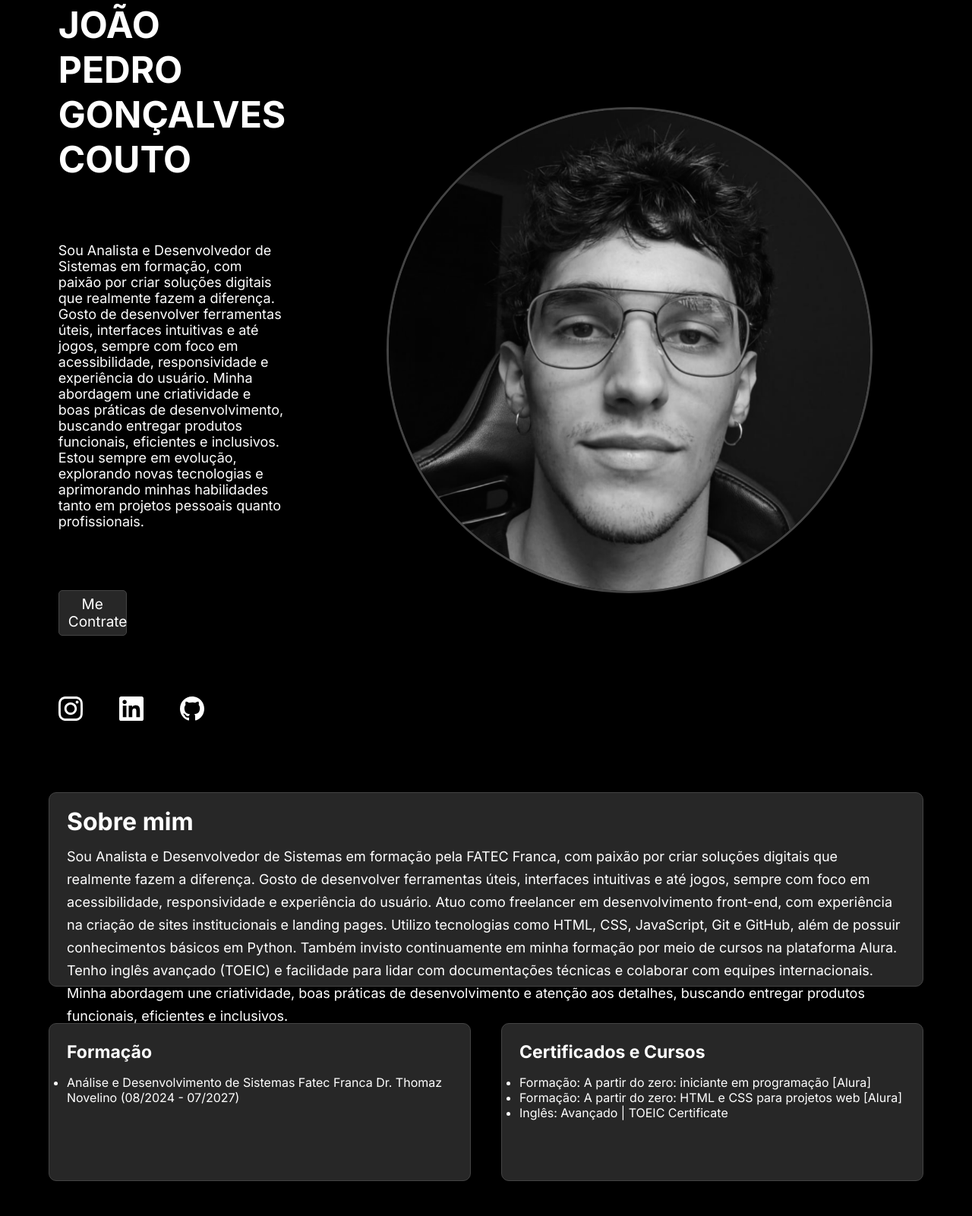
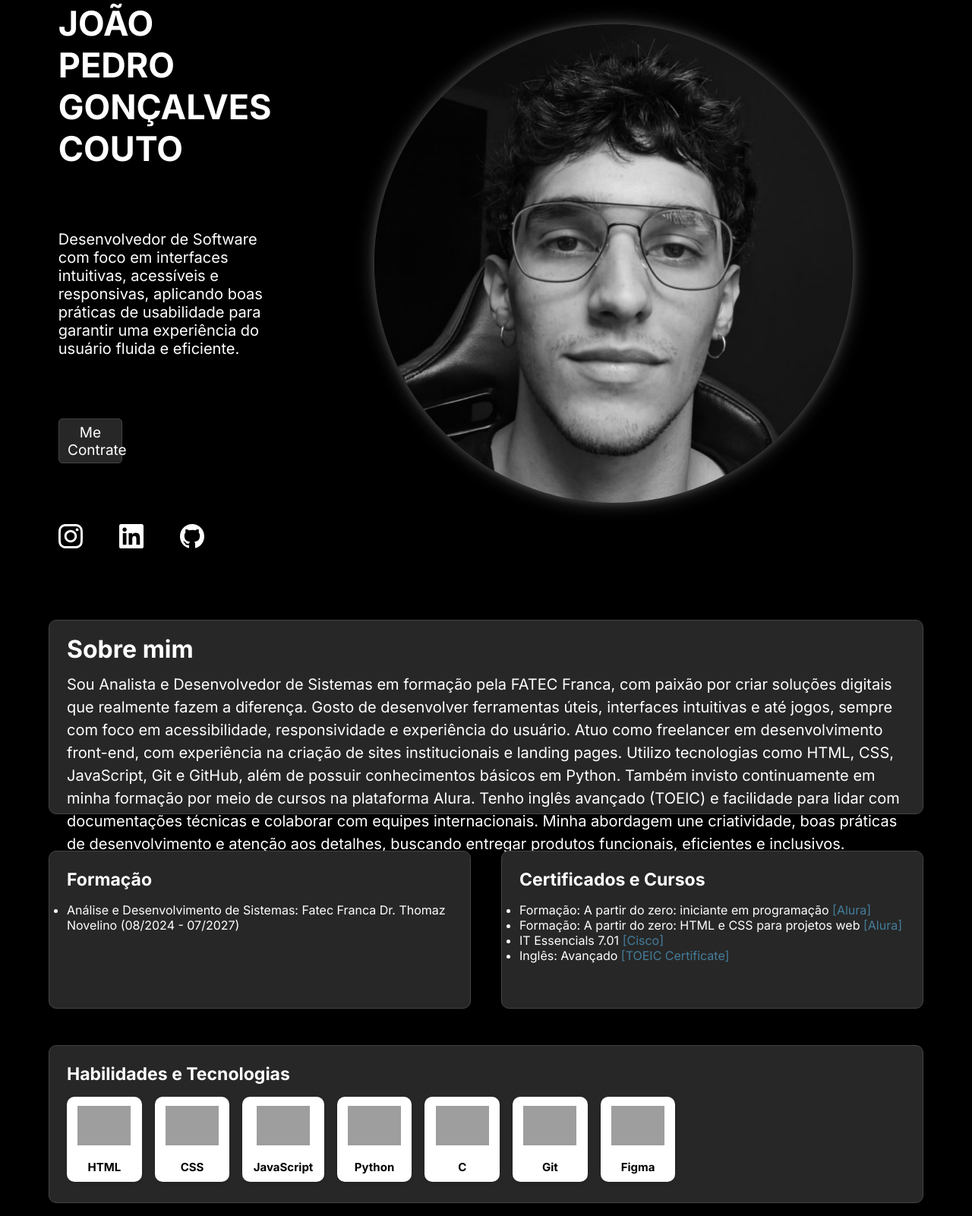
Before and after one commit to Couto-Joao/Portfolio, a plain HTML site: page index.html in a window 1280 px wide. Shown: the part 169-1770 px from the top of the page at 76% size. Drawn offline with Linux system fonts and the light colour scheme; grey boxes are pictures that could not be loaded.

Commit message:
pequenas alterações no portfolio geral

```diff
--- a/index.html
+++ b/index.html
@@ -10,23 +10,19 @@
     <header class="cabecalho">
         <a href="./assets/Currículo João Pedro G. Couto.pdf" target="_blank" class="botao-curriculo">Meu Currículo</a>
         <nav class="nav-links">
-            <a>Home</a>
-            <a>Sobre mim</a>
-            <a>Projetos</a>
-            <a>Contato</a>
+            <a class="links" href="#home">Home</a>
+            <a class="links" href="#sobre-mim">Sobre mim</a>
+            <a class="links">Projetos</a>
+            <a class="links">Contato</a>
         </nav>
     </header>
 
     <section class="container principal">
         <div class="texto-apresentacao">
             <h1 class="titulo-nome">JOÃO PEDRO GONÇALVES COUTO</h1>
-            <p class="apresentacao">Sou Analista e Desenvolvedor de Sistemas em formação,
-                com paixão por criar soluções digitais que realmente fazem a diferença.
-                Gosto de desenvolver ferramentas úteis, interfaces intuitivas e até jogos,
-                sempre com foco em acessibilidade, responsividade e experiência do usuário.
-                Minha abordagem une criatividade e boas práticas de desenvolvimento, buscando entregar
-                produtos funcionais, eficientes e inclusivos. Estou sempre em evolução, explorando novas
-                tecnologias e aprimorando minhas habilidades tanto em projetos pessoais quanto profissionais.
+            <p class="apresentacao">Desenvolvedor de Software com foco em interfaces
+                intuitivas, acessíveis e responsivas, aplicando boas práticas de usabilidade
+                para garantir uma experiência do usuário fluida e eficiente.
             </p>
             <button type="button" class="botao-contrate">Me Contrate</button>
 
@@ -48,10 +44,10 @@
         </div>
     </section>
 
-    <section class="secao-consolidada">
+    <section class="segunda-secao">
         <!-- Seção "Sobre mim" (ex-secundario) -->
         <div class="sobre-mim-container">
-            <div class="sobre-mim sobre">
+            <div class="sobre-mim sobre" id="sobre-mim">
                 <h2 class="titulo-sobre-mim">Sobre mim</h2>
                 <p class="apresentacao">
                     Sou Analista e Desenvolvedor de Sistemas em formação pela FATEC Franca,
@@ -74,16 +70,17 @@
             <div class="card sobre">
                 <h3 class="titulo">Formação</h3>
                 <ul class="lista-educacao">
-                    <li>Análise e Desenvolvimento de Sistemas Fatec Franca Dr. Thomaz Novelino (08/2024 - 07/2027)</li>
+                    <li>Análise e Desenvolvimento de Sistemas: Fatec Franca Dr. Thomaz Novelino (08/2024 - 07/2027)</li>
                 </ul>
             </div>
 
             <div class="card sobre">
                 <h4 class="titulo">Certificados e Cursos</h4>
                 <ul class="lista-educacao">
-                    <li>Formação: A partir do zero: iniciante em programação [Alura]</li>
-                    <li>Formação: A partir do zero: HTML e CSS para projetos web [Alura]</li>
-                    <li>Inglês: Avançado | TOEIC Certificate</li>
+                    <li>Formação: A partir do zero: iniciante em programação <a class="certificados" href="https://cursos.alura.com.br/formacao-programacao" target="_blank">[Alura]</a></li>
+                    <li>Formação: A partir do zero: HTML e CSS para projetos web <a class="certificados" href="https://cursos.alura.com.br/formacao-html-css" target="_blank">[Alura]</a></li>
+                    <li>IT Essencials 7.01 <a class="certificados" href="./assets/Certificado-ITE-Cisco.pdf" target="_blank">[Cisco]</a></li>
+                    <li>Inglês: Avançado <a class="certificados" href="" target="_blank">[TOEIC Certificate]</a></li>
                 </ul>
             </div>
         </div>
@@ -125,5 +122,16 @@
             </div>
         </div>
     </section>
+
+    <!-- <section class="terceira-secao">
+        <h6 class="titulo-sobre-mim">Meus Projetos</h6>
+        <div class="container-tecnologias sobre">
+            <div class="tecnologias">
+                <div class="habilidade">
+
+                </div>
+            </div>
+        </div>
+    </section> -->
 </body>
 </html>
--- a/main.css
+++ b/main.css
@@ -11,6 +11,10 @@
 * {
     margin: 0;
     padding: 0;
+}
+
+html {
+    scroll-behavior: smooth;
 }
 
 body {
@@ -48,6 +52,11 @@ body {
     text-decoration: none;
     box-shadow: 0 4px 6px rgba(0, 0, 0, 0.3);
     animation: piscar 2s infinite;
+    transition: transform 0.3s ease;
+}
+
+.botao-curriculo:hover {
+    transform: scale(1.05);
 }
 
 @keyframes piscar {
@@ -63,9 +72,14 @@ body {
 }
 
 .nav-links a {
+    text-decoration: none;
     font-size: 18px;
     color: var(--font-color);
     cursor: pointer;
+}
+
+.links:hover {
+    text-decoration: underline;
 }
 
 .container {
@@ -109,8 +123,7 @@ body {
     border-radius: 50%;
     object-fit: cover;
     object-position: center;
-    border: 3px solid var(--3-bg-color);
-    box-shadow: 0 8px 24px rgba(0, 0, 0, 0.4);
+    box-shadow: 0 0 10px var(--3-bg-color), 0 0 25px var(--3-bg-color);
 }
 
 .icons {
@@ -122,11 +135,11 @@ body {
 }
 
 .apresentacao {
-    font-size: 18px;
+    font-size: 20px;
 }
 
 .titulo-nome {
-    font-size: 48px;
+    font-size: 45px;
     font-weight: bold;
 }
 
@@ -145,15 +158,15 @@ body {
 }
 
 .botao-contrate:hover {
-  transform: scale(1.1);
+  transform: scale(1.05);
 }
 
 /* segunda página */
-.secao-consolidada {
+.segunda-secao {
     display: flex;
     flex-direction: column;
     gap: 3rem;
-    margin: 3% 5%;
+    padding: 3% 5%;
     width: 90%;
 }
 
@@ -171,6 +184,12 @@ body {
     border-radius: 10px;
     padding: 2%;
     gap: 1rem;
+    transition: box-shadow 0.2s ease, border 0.2s ease;
+}
+
+.sobre:hover {
+    border: 1px solid var(--3-bg-color);
+    box-shadow: 0 0 10px var(--3-bg-color), 0 0 20px var(--3-bg-color);
 }
 
 .sobre-mim {
@@ -185,6 +204,15 @@ body {
     justify-content: space-between;
     gap: 40px;
     height: 13rem;
+}
+
+.certificados {
+    color: #447D9B;
+    text-decoration: none;
+}
+
+.certificados:hover {
+    text-decoration: underline;
 }
 
 .container-tecnologias {
@@ -234,8 +262,10 @@ body {
 }
 
 .habilidade:hover {
+    background-color: #D7D7D7;
     transform: translateY(-5px); /* Efeito de elevação ao passar o mouse */
     box-shadow: 0 8px 20px rgba(0, 0, 0, 0.2);
+    cursor: pointer;
 }
 
 .habilidade img {
@@ -244,3 +274,12 @@ body {
     margin-bottom: 10px;
     object-fit: contain; /* Garante que a imagem se ajuste sem cortar */
 }
+
+/* terceira seção */
+.terceira-secao {
+    display: flex;
+    flex-direction: column;
+    gap: 3rem;
+    padding: 3% 5%;
+    width: 90%;
+}
```
Also changed, not shown: 1 other file.
